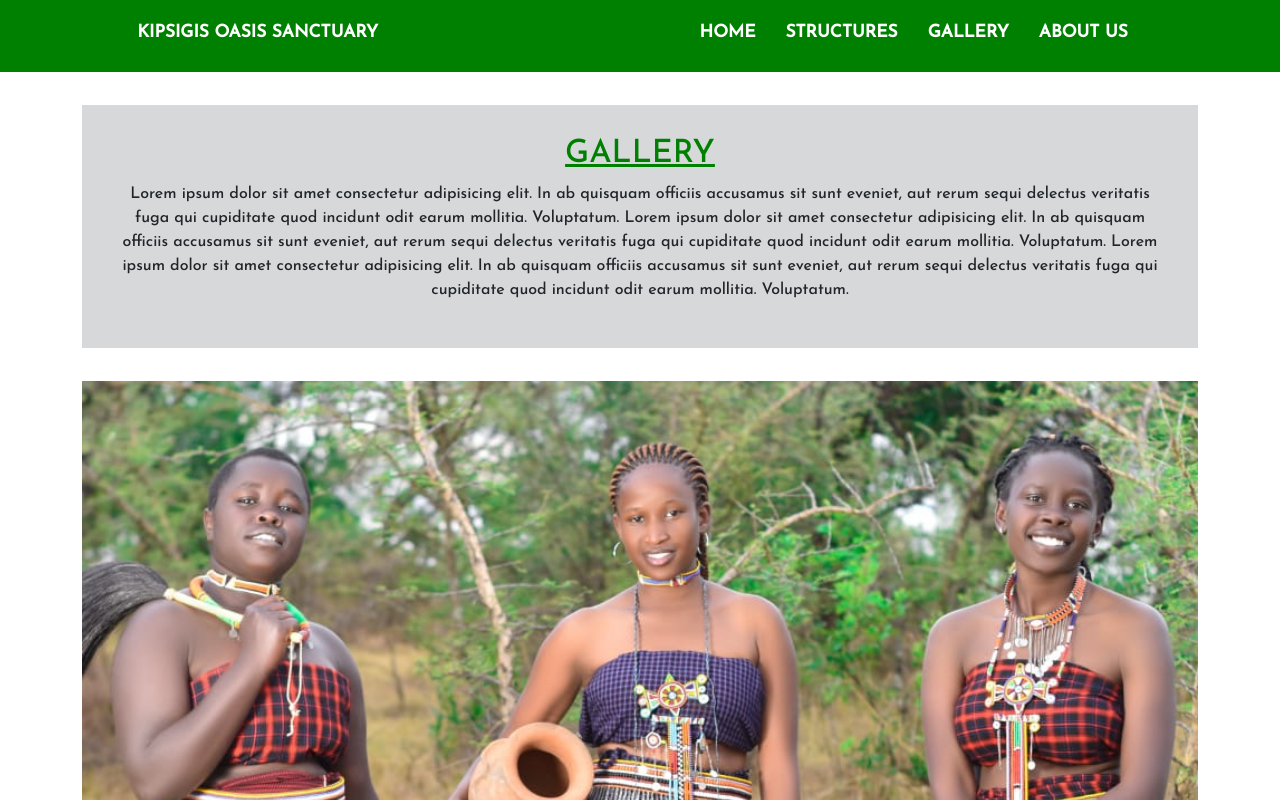
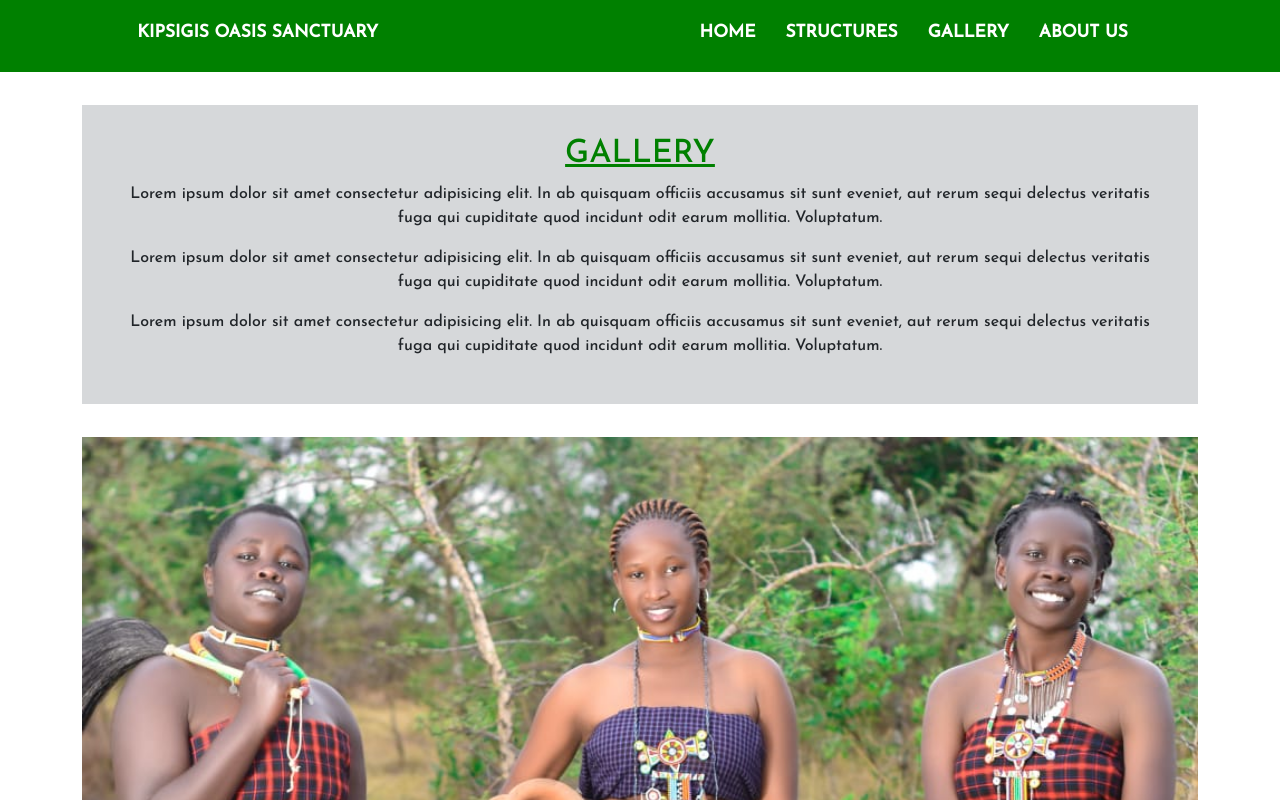
Before and after one commit to Vitalis-Kirui/Kipsigis-Sanctuary-Oasis, an Angular app: page /gallery in a window 1280 px wide. Shown: the top 800 px of the page. Built offline with nearby package versions, Linux system fonts and the light colour scheme.

Commit message:
adding descriptive content to gallery template

```diff
--- a/src/app/Components/gallery/gallery.component.html
+++ b/src/app/Components/gallery/gallery.component.html
@@ -8,16 +8,17 @@
             <p>Lorem ipsum dolor sit amet consectetur adipisicing elit.
                 In ab quisquam officiis accusamus sit sunt eveniet, aut
                 rerum sequi delectus veritatis fuga qui cupiditate quod
-                incidunt odit earum mollitia. Voluptatum.
-                Lorem ipsum dolor sit amet consectetur adipisicing elit.
+                incidunt odit earum mollitia. Voluptatum.</p>
+
+                <p>Lorem ipsum dolor sit amet consectetur adipisicing elit.
+                    In ab quisquam officiis accusamus sit sunt eveniet, aut
+                    rerum sequi delectus veritatis fuga qui cupiditate quod
+                    incidunt odit earum mollitia. Voluptatum.</p>
+
+                <p>  Lorem ipsum dolor sit amet consectetur adipisicing elit.
                 In ab quisquam officiis accusamus sit sunt eveniet, aut
                 rerum sequi delectus veritatis fuga qui cupiditate quod
-                incidunt odit earum mollitia. Voluptatum.
-                Lorem ipsum dolor sit amet consectetur adipisicing elit.
-                In ab quisquam officiis accusamus sit sunt eveniet, aut
-                rerum sequi delectus veritatis fuga qui cupiditate quod
-                incidunt odit earum mollitia. Voluptatum.
-            </p>
+                incidunt odit earum mollitia. Voluptatum.</p>
 
         </div>
 
```
